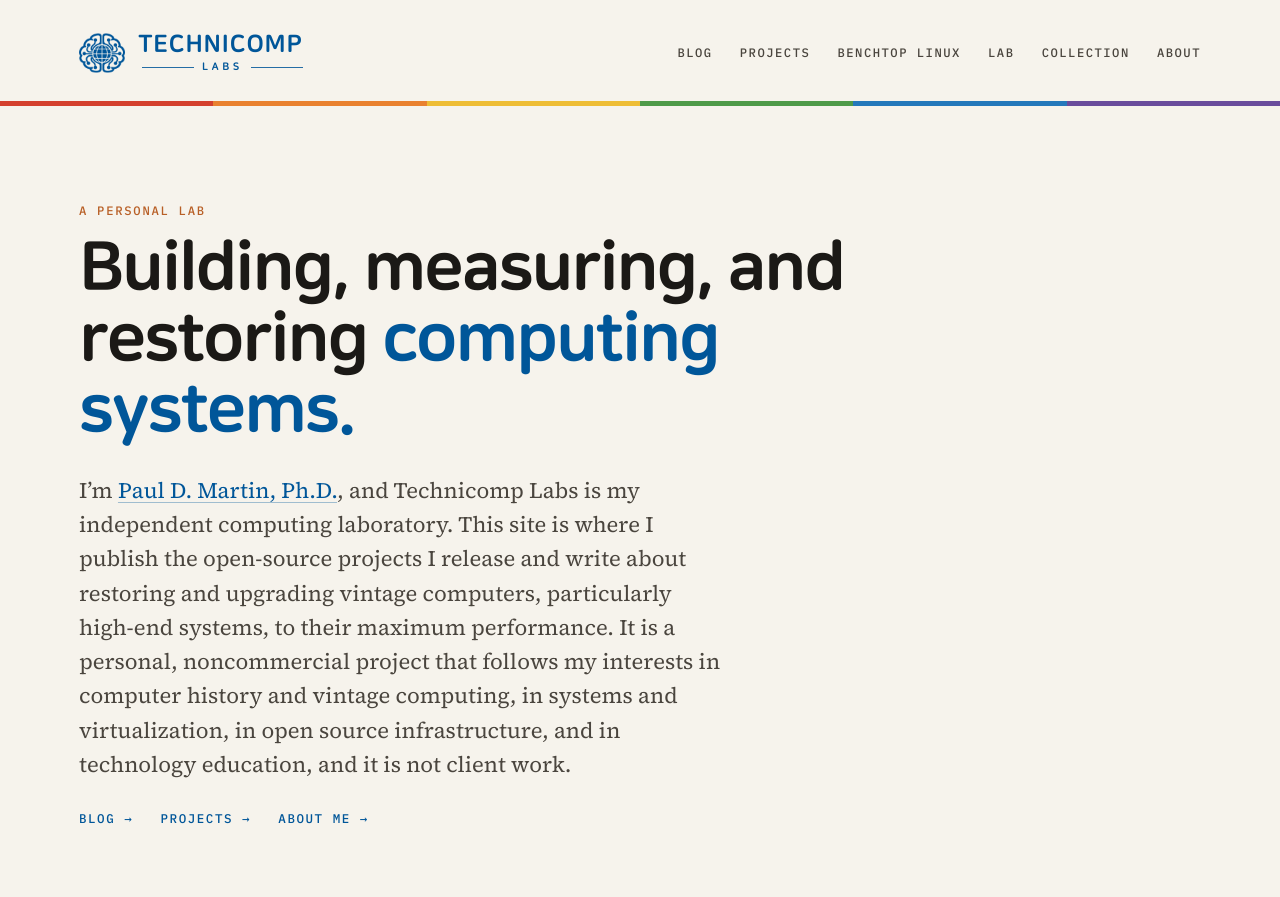
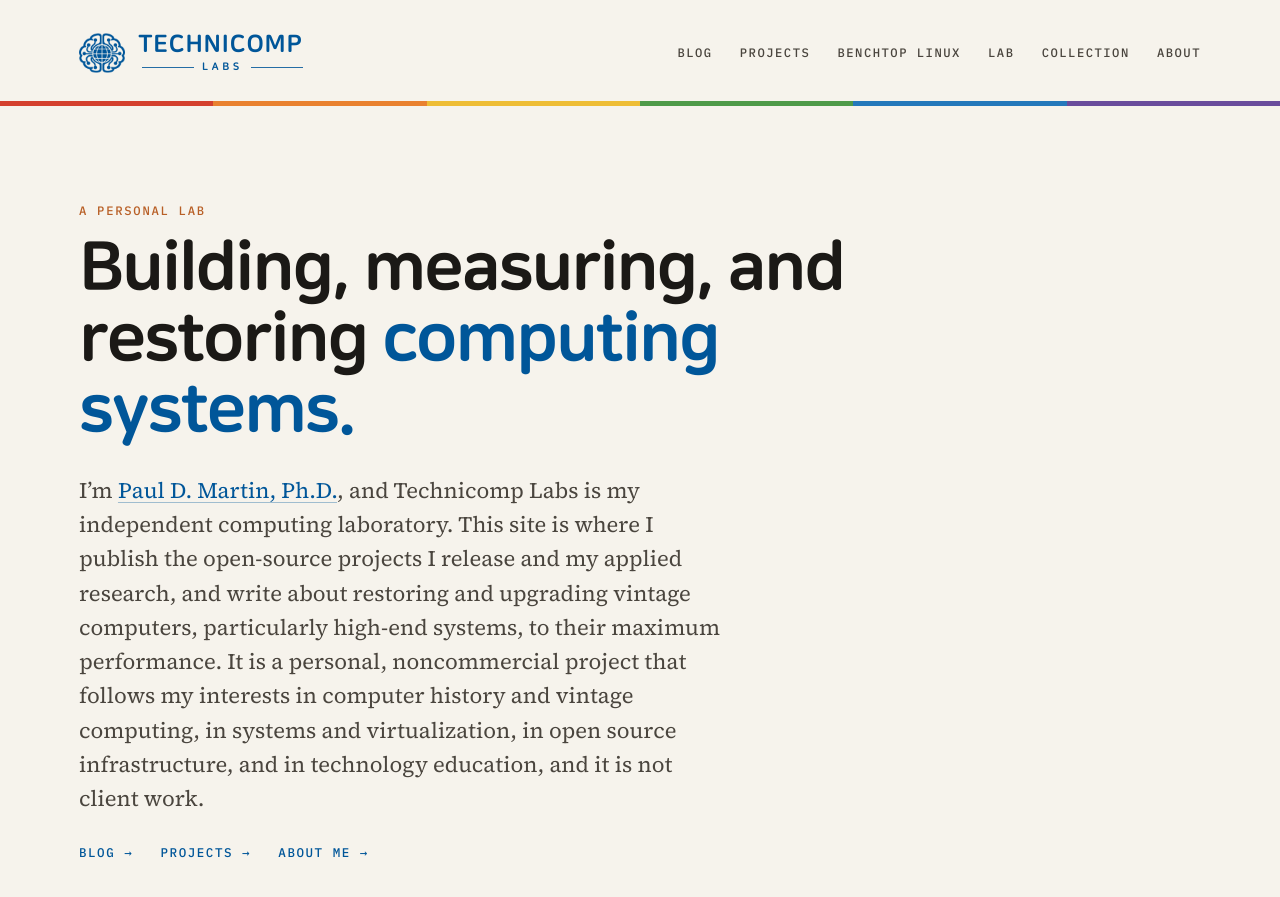
Before and after one commit to TechnicompLabs/technicomplabs.github.io, a Jekyll site: the page built from index.md, in a window 1280 px wide and 900 px high. Shown: the top 897 px of the window. Built offline with Jekyll 4.4.1, drawn with Linux system fonts in a browser that asks for light colours.

Commit message:
Bring applied research forward: opening paragraph, description, Projects, Systems topic

```diff
--- a/_config.yml
+++ b/_config.yml
@@ -1,6 +1,6 @@
 title: "Technicomp Labs"
 tagline: "Building, measuring, and restoring computing systems"
-description: "The personal, noncommercial computing laboratory of Paul D. Martin, Ph.D.: open-source projects, including Technicomp Benchtop Linux, and writing on vintage computers and games, virtualization, open source infrastructure, and technology education."
+description: "The personal, noncommercial computing laboratory of Paul D. Martin, Ph.D.: open-source projects, including Technicomp Benchtop Linux, applied research, and writing on vintage computers and games, virtualization, open source infrastructure, and technology education."
 url: "https://technicomplabs.io"
 baseurl: ""
 author: "Paul D. Martin, Ph.D."
--- a/_data/topics.yml
+++ b/_data/topics.yml
@@ -3,7 +3,7 @@
   blurb: Restoring and upgrading vintage computers and game consoles, particularly high-end systems.
 - slug: systems
   title: Systems
-  blurb: How systems are built, virtualized, measured, and tuned.
+  blurb: How systems are built, virtualized, measured, and tuned, and applied research on them.
 - slug: open-source-infrastructure
   title: Open source infrastructure
   blurb: Software and services that people can run, inspect, and control themselves.
--- a/index.md
+++ b/index.md
@@ -8,7 +8,7 @@ permalink: /
   <section class="hero">
     <p class="kicker">A personal lab</p>
     <h1>Building, measuring, and restoring <span class="accent">computing systems.</span></h1>
-    <p class="lede">I’m <a href="https://pauldmartin.phd">Paul D. Martin, Ph.D.</a>, and Technicomp Labs is my independent computing laboratory. This site is where I publish the open-source projects I release and write about restoring and upgrading vintage computers, particularly high-end systems, to their maximum performance. It is a personal, noncommercial project that follows my interests in computer history and vintage computing, in systems and virtualization, in open source infrastructure, and in technology education, and it is not client work.</p>
+    <p class="lede">I’m <a href="https://pauldmartin.phd">Paul D. Martin, Ph.D.</a>, and Technicomp Labs is my independent computing laboratory. This site is where I publish the open-source projects I release and my applied research, and write about restoring and upgrading vintage computers, particularly high-end systems, to their maximum performance. It is a personal, noncommercial project that follows my interests in computer history and vintage computing, in systems and virtualization, in open source infrastructure, and in technology education, and it is not client work.</p>
     <p class="lede-links"><a class="more" href="/blog/">Blog &rarr;</a> <a class="more" href="/projects/">Projects &rarr;</a> <a class="more" href="/about/">About me &rarr;</a></p>
   </section>
 
```
Also changed, not shown: _pages/projects.md (+1 -1 lines), _pages/topic-systems.md (+1 -1 lines).
